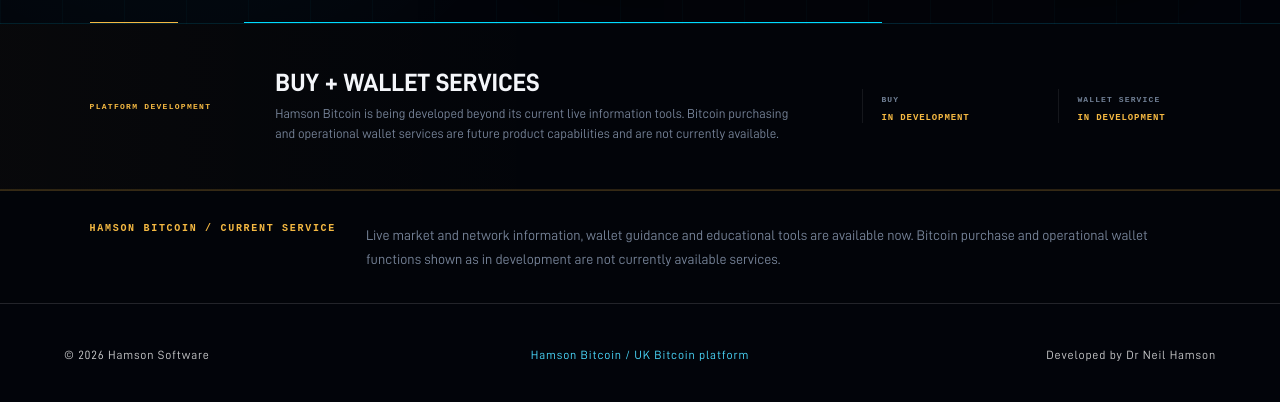
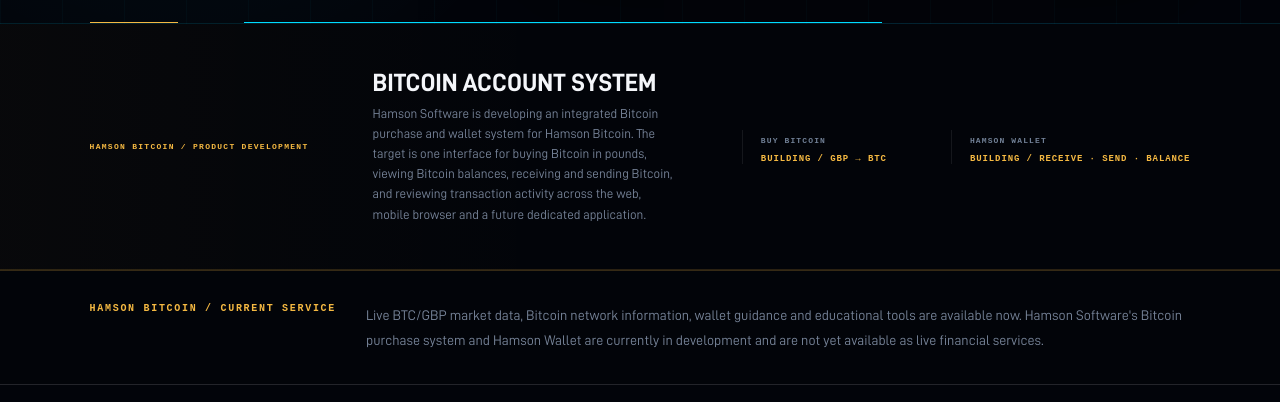
Before and after one commit to neilhamson/hamson-tech, a Next.js app: page /bitcoin in a window 1280 px wide. Shown: the part 1339-1741 px from the top of the page. Built offline with nearby package versions, Linux system fonts and the light colour scheme; no server answers.

Commit message:
Define Hamson Bitcoin account system development

```diff
--- a/app/bitcoin/page.tsx
+++ b/app/bitcoin/page.tsx
@@ -217,29 +217,31 @@ export default function BitcoinPage() {
         aria-labelledby="bitcoin-development-title"
       >
         <div className={styles.homeDevelopmentInner}>
-          <span>PLATFORM DEVELOPMENT</span>
+          <span>HAMSON BITCOIN / PRODUCT DEVELOPMENT</span>
 
           <div>
             <strong id="bitcoin-development-title">
-              BUY + WALLET SERVICES
+              BITCOIN ACCOUNT SYSTEM
             </strong>
 
             <p>
-              Hamson Bitcoin is being developed beyond its current live
-              information tools. Bitcoin purchasing and operational wallet
-              services are future product capabilities and are not currently
-              available.
+              Hamson Software is developing an integrated Bitcoin purchase
+              and wallet system for Hamson Bitcoin. The target is one
+              interface for buying Bitcoin in pounds, viewing Bitcoin
+              balances, receiving and sending Bitcoin, and reviewing
+              transaction activity across the web, mobile browser and a
+              future dedicated application.
             </p>
           </div>
 
           <div className={styles.homeDevelopmentStatus}>
-            <span>BUY</span>
-            <strong>IN DEVELOPMENT</strong>
+            <span>BUY BITCOIN</span>
+            <strong>BUILDING / GBP → BTC</strong>
           </div>
 
           <div className={styles.homeDevelopmentStatus}>
-            <span>WALLET SERVICE</span>
-            <strong>IN DEVELOPMENT</strong>
+            <span>HAMSON WALLET</span>
+            <strong>BUILDING / RECEIVE · SEND · BALANCE</strong>
           </div>
         </div>
       </section>
@@ -251,10 +253,11 @@ export default function BitcoinPage() {
           </span>
 
           <p>
-            Live market and network information, wallet guidance and
-            educational tools are available now. Bitcoin purchase and
-            operational wallet functions shown as in development are not
-            currently available services.
+            Live BTC/GBP market data, Bitcoin network information, wallet
+            guidance and educational tools are available now. Hamson
+            Software's Bitcoin purchase system and Hamson Wallet are
+            currently in development and are not yet available as live
+            financial services.
           </p>
         </div>
       </section>
```
